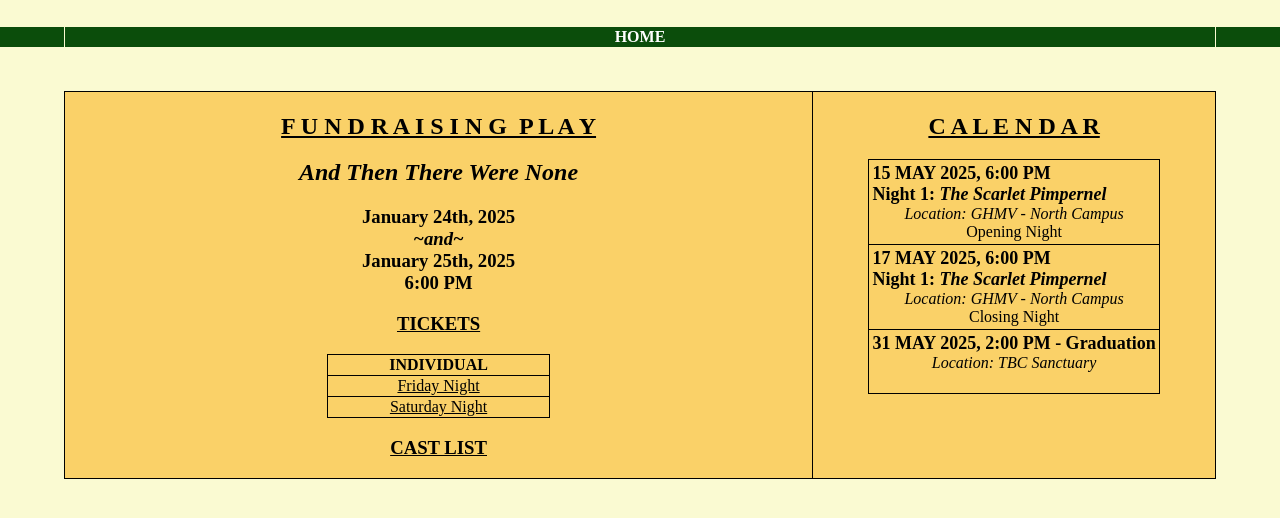
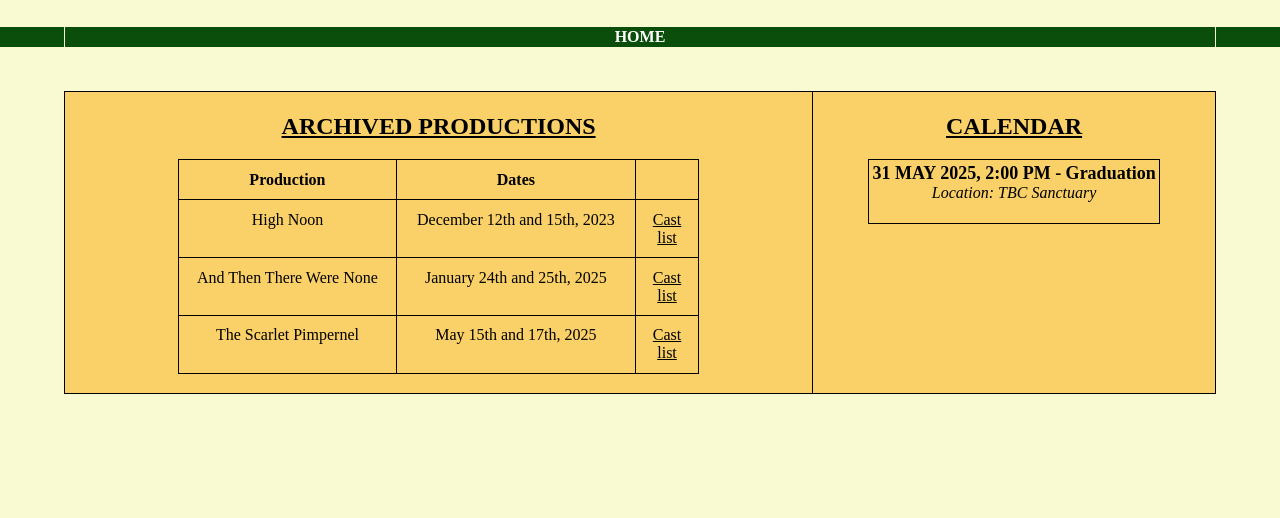
Before and after one commit to jettbpittman/ghmv2025, a plain HTML site: page index.html in a window 1280 px wide. Shown: the part 106-624 px from the top of the page. Drawn offline with Linux system fonts and the light colour scheme.

Commit message:
redo class lists, grad

```diff
--- a/css/index.css
+++ b/css/index.css
@@ -11,11 +11,16 @@
     border-collapse: collapse;
     margin-left: auto;
     margin-right: auto;
-    min-width: 30%;
+    min-width: 70%;
 }
 
 #ticket-table th, #ticket-table td {
     border: 1px black solid;
+    padding: 2%;
+}
+
+#ticket-table td a {
+    color: black;
 }
 
 #calendar-table {
--- a/index.html
+++ b/index.html
@@ -20,57 +20,26 @@
     <table class="slate">
         <tr>
             <td id="gen-info" style="width: 65%">
-                <h2><u>F U N D R A I S I N G&ensp;P L A Y</u></h2>
-                <h2><em>And Then There Were None</em></h2>
-                <h3>
-                    January 24th, 2025<br>
-                    <em>~and~</em><br>
-                    January 25th, 2025<br>
-                    6:00 PM
-                </h3>
-                <h3><u>TICKETS</u></h3>
+                <h2><u>ARCHIVED PRODUCTIONS</u></h2>
                 <table id="ticket-table">
                     <tr>
-                        <th>INDIVIDUAL</th>
+                        <th>Production</th><th>Dates</th><th></th>
                     </tr>
                     <tr>
-                        <td><a href="https://greatheartsmontevista.configio.com/pd/1641/" style="color: black">Friday Night</a></td>
+                        <td>High Noon</td><td>December 12th and 15th, 2023</td><td><a href="productions/2023-highnoon/castlist.html">Cast list</a></td>
                     </tr>
                     <tr>
-                        <td><a href="https://greatheartsmontevista.configio.com/pd/1642/" style="color: black">Saturday Night</a></td>
+                        <td>And Then There Were None</td><td>January 24th and 25th, 2025</td><td><a href="productions/2025-attwn/castlist.html">Cast list</a></td>
+                    </tr>
+                    <tr>
+                        <td>The Scarlet Pimpernel</td><td>May 15th and 17th, 2025</td><td><a href="productions/2025-tsp/castlist.html">Cast list</a></td>
                     </tr>
                 </table>
-                <h3><a href="/productions/2025-attwn/castlist.html" style="color: black">CAST LIST</a></h3>
+                <br>
             </td>
             <td id="calendar" style="width: 35%">
-                <h2><u>C A L E N D A R</u></h2>
+                <h2><u>CALENDAR</u></h2>
                 <table id="calendar-table">
-                    <tr>
-                        <td>
-                            <div class="cal-header">
-                                15 MAY 2025, 6:00 PM<br>Night 1: <em>The Scarlet Pimpernel</em>
-                            </div>
-                            <div class="cal-loc">
-                                Location: GHMV - North Campus<br>
-                            </div>
-                            <div class="cal-body">
-                                Opening Night
-                            </div>
-                        </td>
-                        </tr>
-                    <tr>
-                        <td>
-                            <div class="cal-header">
-                                17 MAY 2025, 6:00 PM<br>Night 1: <em>The Scarlet Pimpernel</em>
-                            </div>
-                            <div class="cal-loc">
-                                Location: GHMV - North Campus<br>
-                            </div>
-                            <div class="cal-body">
-                                Closing Night
-                            </div>
-                        </td>
-                    </tr>
                     <tr>
                         <td>
                             <div class="cal-header">
```
Also changed, not shown: productions/2023-highnoon/castlist.html (+9 -3 lines), productions/2025-attwn/castlist.html (+8 -21 lines), productions/2025-tsp/castlist.html (added, +55 -0 lines).
